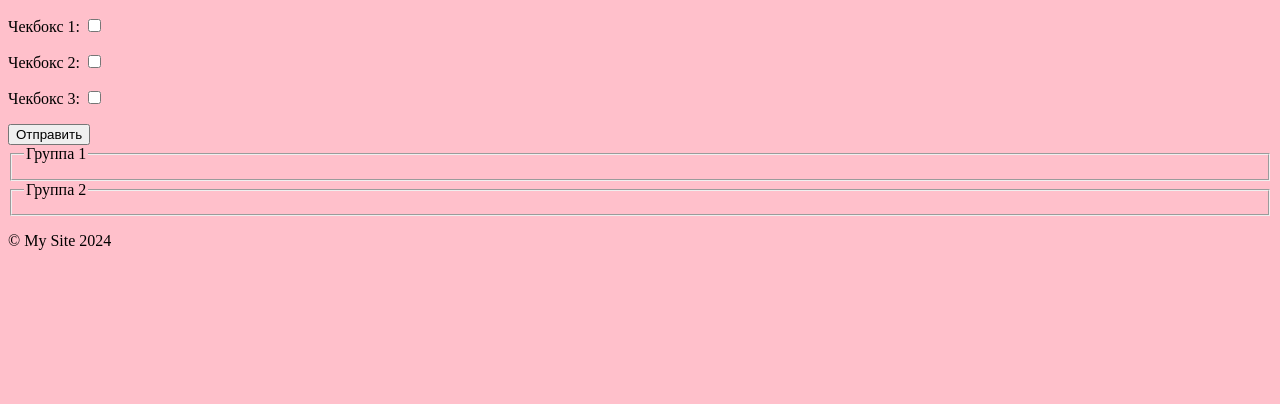
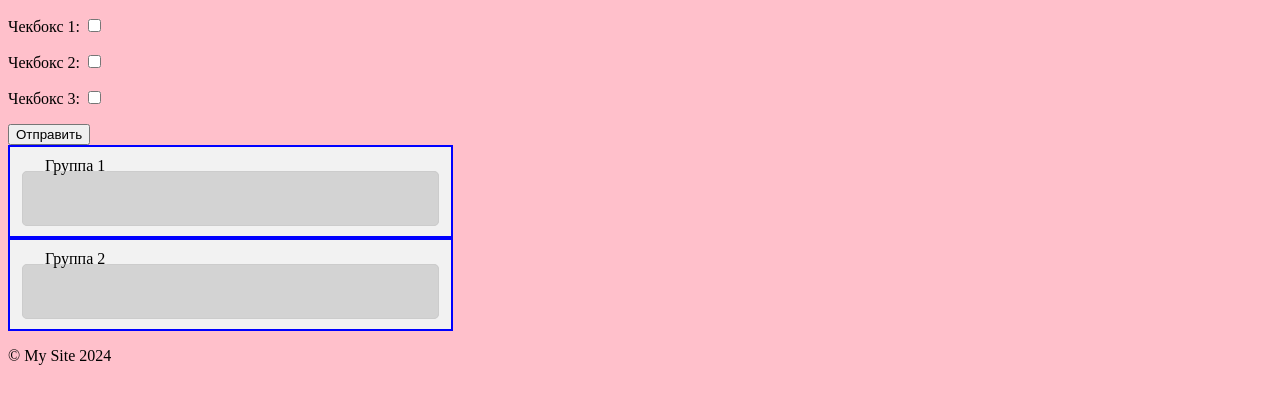
Before and after one commit to Muriam/HTML, a Django app: page / in a window 1280 px wide. Shown: the part 70-474 px from the top of the page. Run offline with Django 5.2, Linux system fonts and the light colour scheme.

Commit message:
edit css

```diff
--- a/Project/Hotels/static/css/styles.css
+++ b/Project/Hotels/static/css/styles.css
@@ -2,50 +2,42 @@
     background-color: pink;
 }
 
-.container
-{
+.container {
+    display: flex;            /* Теперь контейнер - флекс-контейнер */
+    flex-wrap: wrap;          /* Перенос элементов на следующую строку при необходимости */
     max-width: 800px;
     margin: 0 auto;
     padding: 20px;
+    border: 2px solid purple;
 }
 
-.vertical-blocks
-{
-    display: flex;
-    flex-direction: column;
-    margin-bottom: 20px;
+.flex-item {
+    background-color: #f2f2f2; /* Светло-серый фон для flex-item */
+    border: 2px solid blue;
+    margin-right: 10px;
+    padding: 10px;
+    flex: 1;
+
+    /* АДАПТИВНОСТЬ */
+    width: 100%;               /* Занимаем всю ширину на маленьких экранах */
+
+    /* Пример медиа-запроса для больших экранов */
+    @media (min-width: 768px) {
+        width: 50%;            /* Занимаем 50% ширины на больших экранах */
+    }
+
+    @media (min-width: 1200px) {
+        width: 33.33%;          /* Занимаем 33.33% ширины на очень больших экранах */
+    }
 }
 
-.block-A, .block-B
-{
-    background-color: #f2f2f2;
+.checkbox-container {
+    background-color: #d3d3d3;  /* Серебристый фон для контейнера с чекбоксами */
     padding: 20px;
-    margin-bottom: 10px;
+    border: 1px solid #ccc;
+    border-radius: 5px;
 }
 
-.horizontal-blocks
-{
-    display: flex;
-    justify-content: space-between;
-    flex-wrap: wrap;
+.checkbox-container legend {
+    padding-bottom: 10px;
 }
-
-.block-C, .block-D
-{
-    background-color: #e6e6e6;
-    padding: 20px;
-    width: 48%;
-    margin-bottom: 20px;
-}
-
-/* Медиа-запросы для адаптивности */
-@media (max-width: 768px)
-{
-    .horizontal-blocks {
-        flex-direction: column;
-    }
-
-    .block-C, .block-D {
-        width: 100%;
-    }
-}
```
